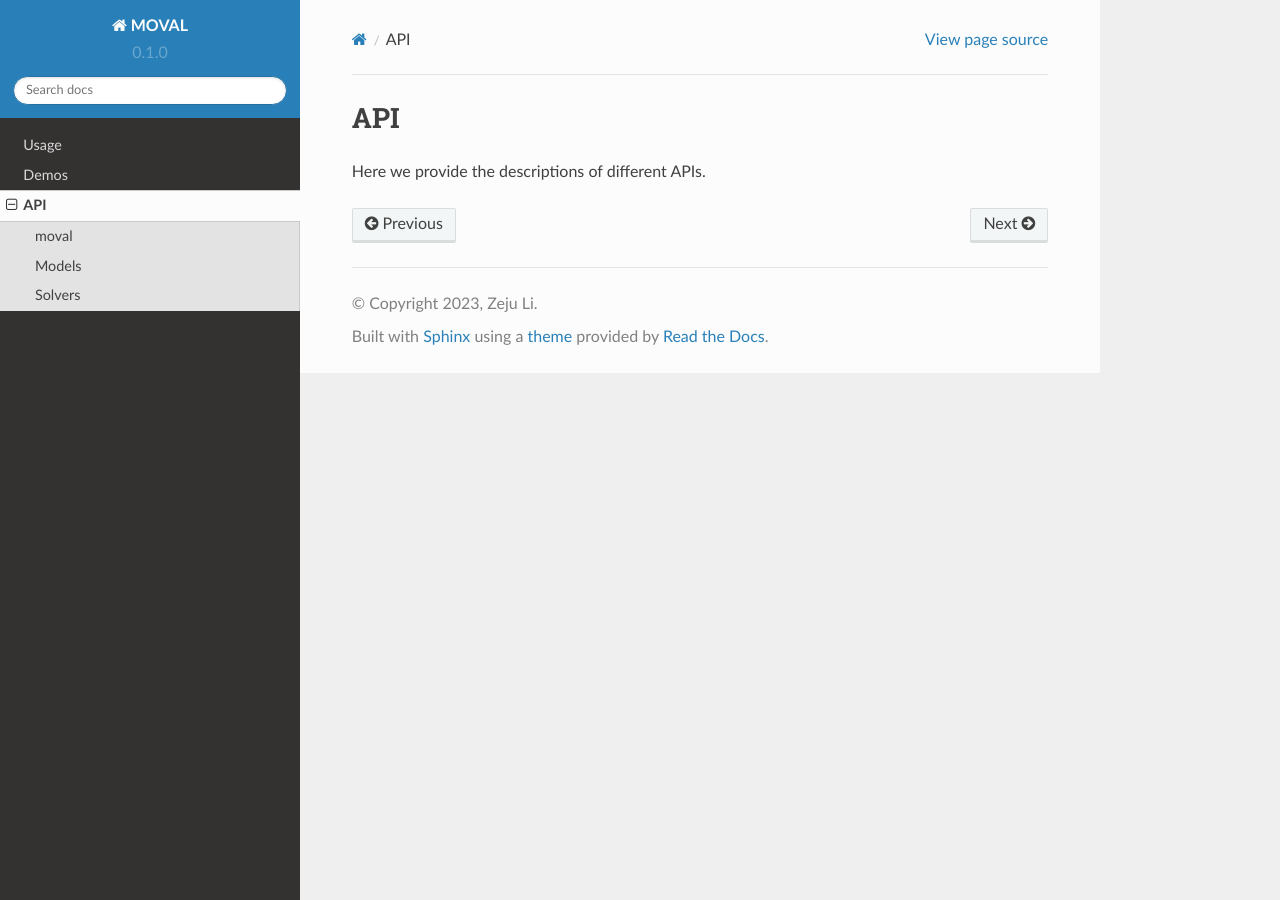
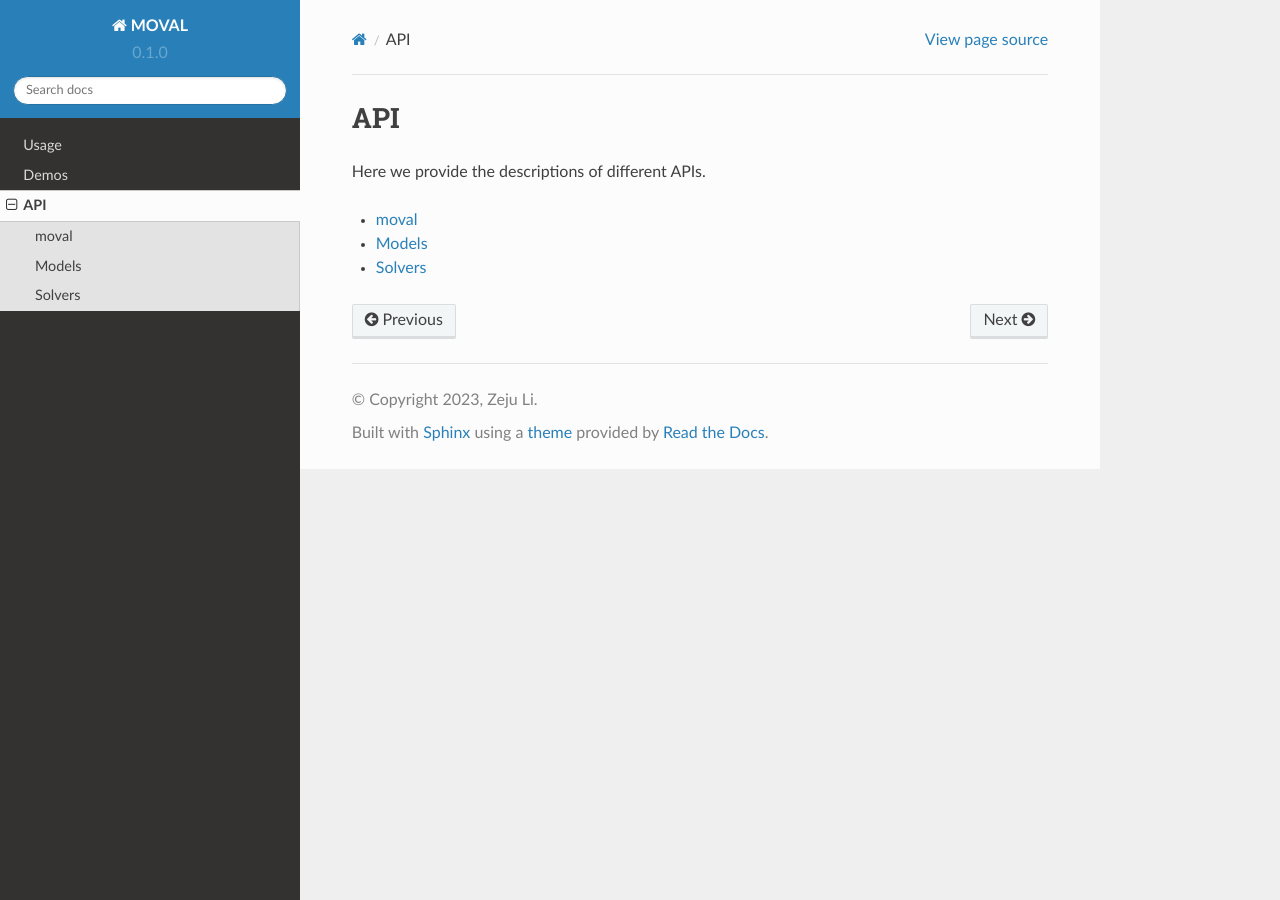
Before and after one commit to ZerojumpLine/MOVAL, a Sphinx documentation site: the page built from docs/source/api.rst, in a window 1280 px wide. Built offline with Sphinx 7.4.7 and the Read the Docs theme 2.0.0, drawn with Linux system fonts in a browser that asks for light colours; pages that are not in the unit, such as notebooks, are missing from menus.

Commit message:
seems to good for framework, maybe leave for now

```diff
--- a/docs/source/api.rst
+++ b/docs/source/api.rst
@@ -4,7 +4,6 @@ API
 Here we provide the descriptions of different APIs.
 
 .. toctree::
-   :hidden:
 
    api/moval
    api/model
--- a/docs/source/api/solvers.rst
+++ b/docs/source/api/solvers.rst
@@ -1,6 +1,10 @@
 Solvers
 --------
 
-.. automodule:: moval.solvers.Calibrate
+.. autoclass:: moval.solvers.Calibrate
    :show-inheritance:
    :members:
+
+.. autoclass:: moval.solvers.clsCalibrate
+   :show-inheritance:
+   :members:
```
